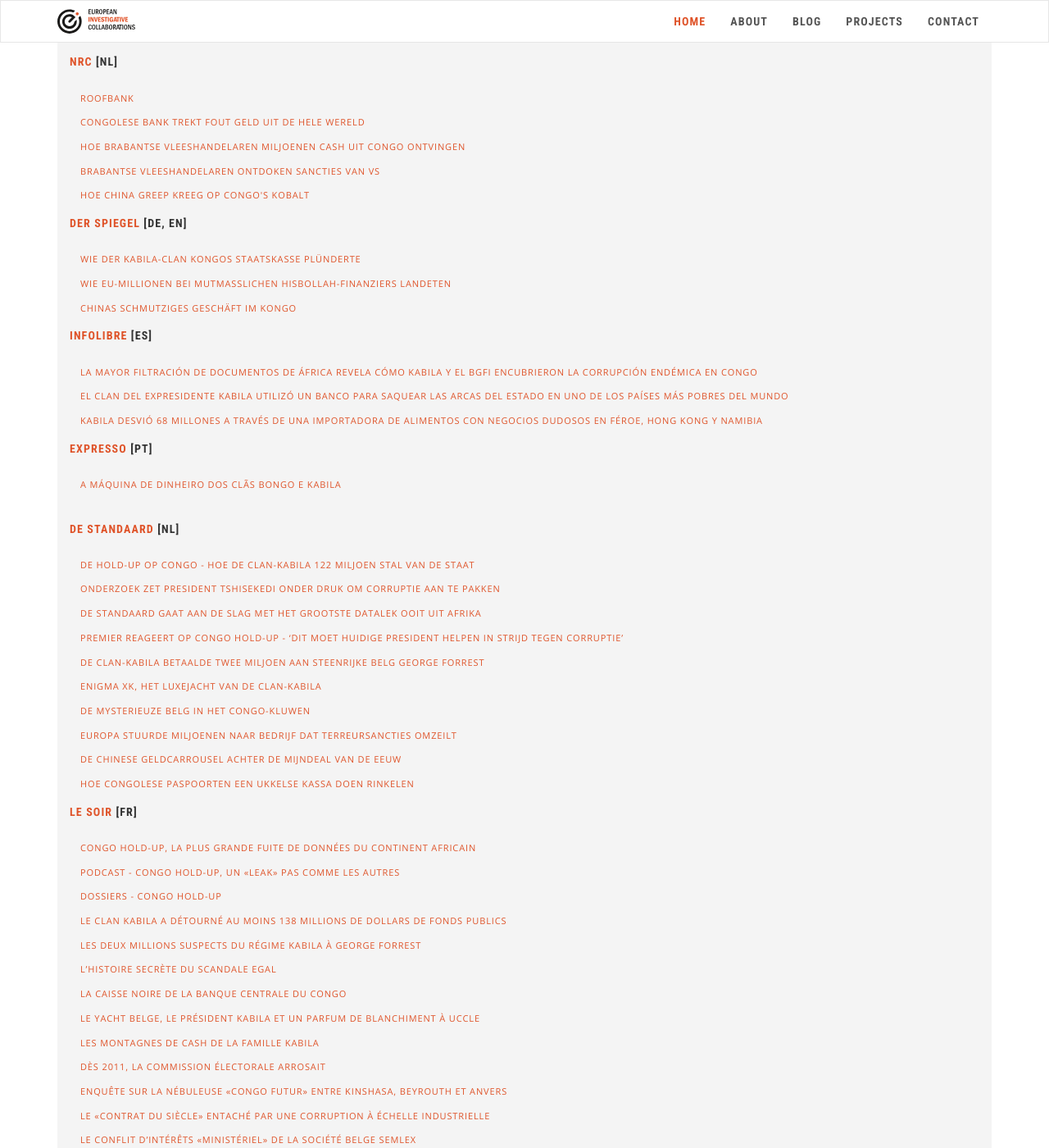
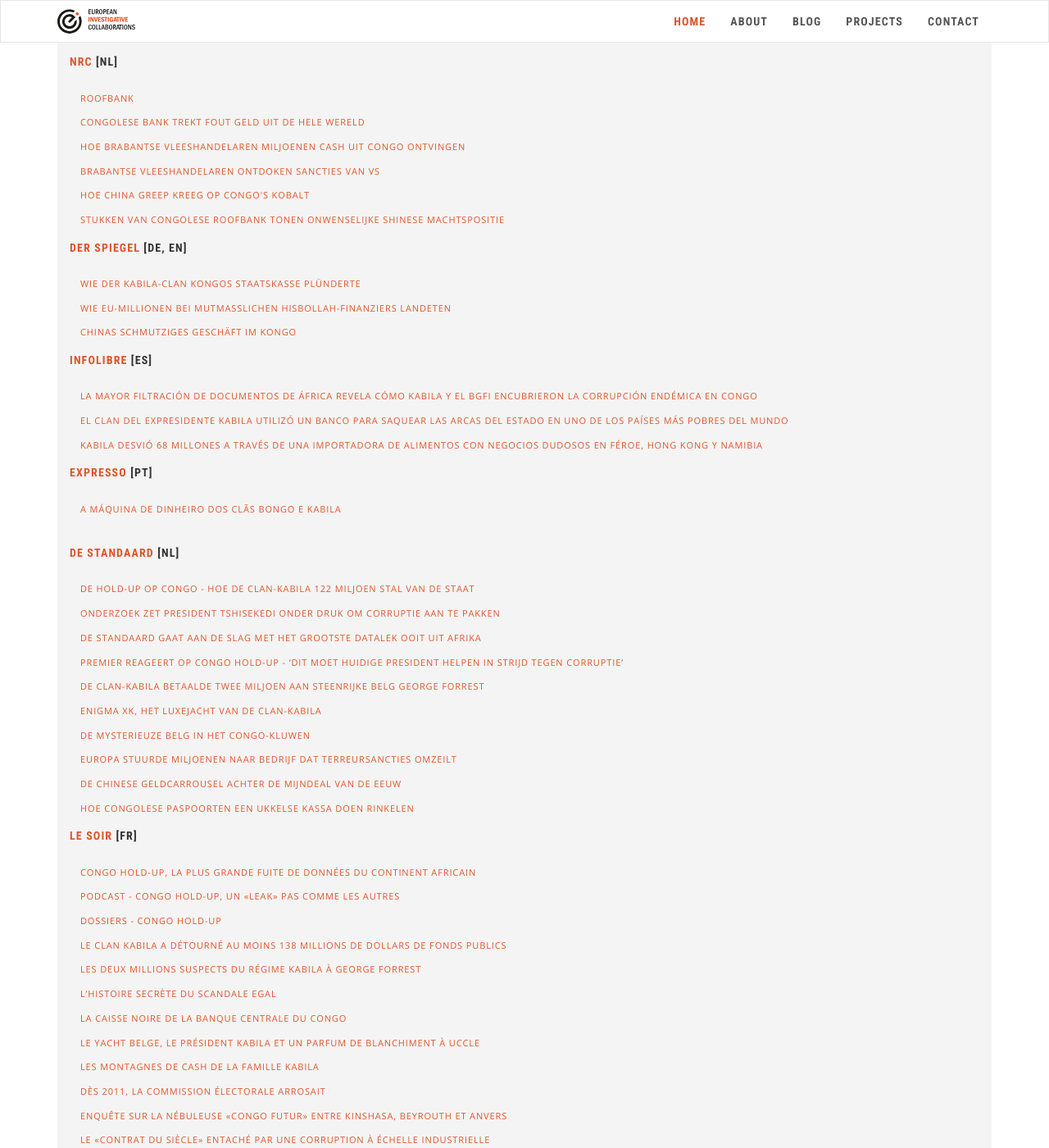
Before and after one commit to eic-network/eic-incubator.github.io, a Jekyll site: the page built from _projects/congo-holdup.md, in a window 1280 px wide and 1400 px high, scrolled down 1672 px. Shown: the whole window at 82% size. Built offline with Jekyll 4.4.1, drawn with Linux system fonts in a browser that asks for light colours; nearby versions of some CDN libraries; some of the changed text lies outside the part shown.

Commit message:
Update congo-holdup.md

```diff
--- a/_projects/congo-holdup.md
+++ b/_projects/congo-holdup.md
@@ -58,6 +58,8 @@ publications:
     url: https://www.nrc.nl/nieuws/2021/11/23/brabantse-vleeshandelaren-ontdoken-sancties-van-vs-a4066585
   - name: Hoe China greep kreeg op congo's kobalt
     url: https://www.nrc.nl/nieuws/2021/11/28/hoe-china-greep-kreeg-op-congos-kobalt-a4067143
+  - name: Stukken van Congolese roofbank tonen onwenselijke Shinese machtspositie
+    url: https://www.nrc.nl/nieuws/2021/12/04/stukken-van-congolese-roofbank-tonen-onwenselijke-chinese-machtspositie-a4067877
   name: NRC
   url: https://www.nrc.nl
 - lang: "[DE, EN]"
```
Also changed, not shown: other parts of _projects/congo-holdup.md (+2 -0 lines).
